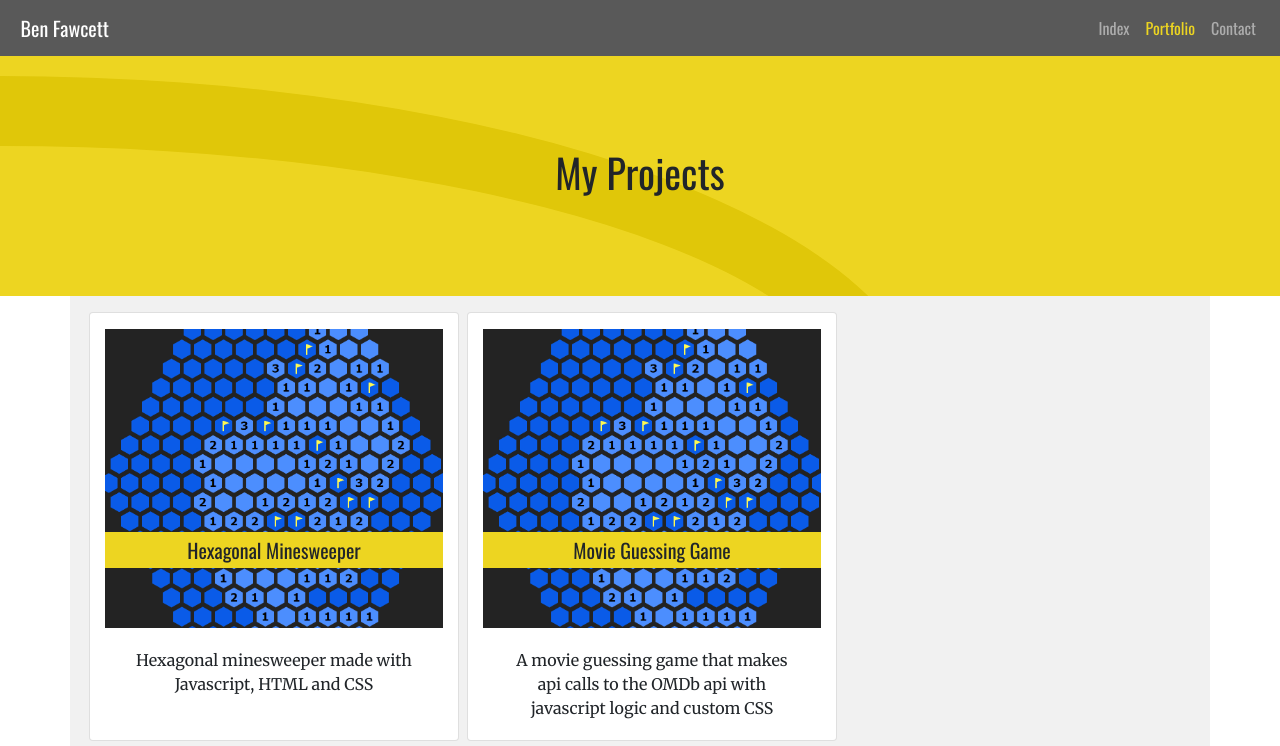
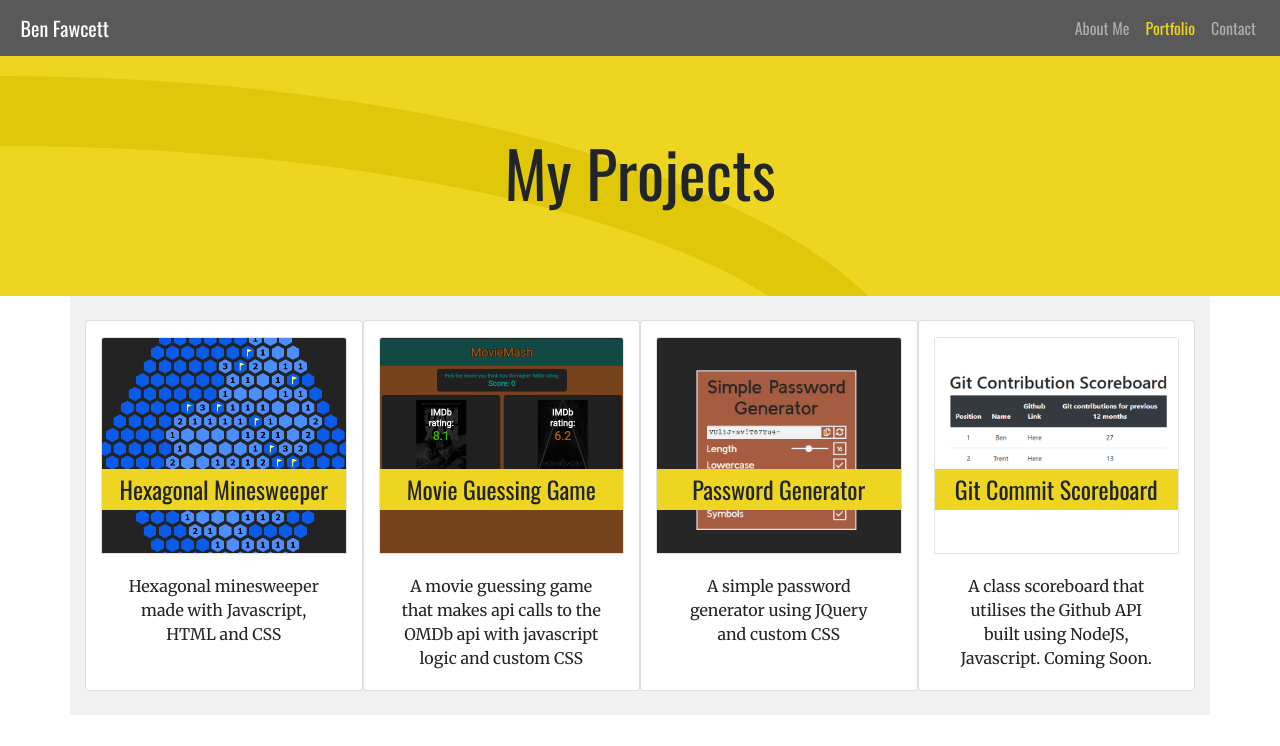
Before and after one commit to hexagonatron/Portfolio, a plain HTML site: page portfolio.html in a window 1280 px wide. Shown: the top 746 px of the page. Drawn offline with nearby package versions, Linux system fonts and the light colour scheme; a web font is replaced by a local one.

Commit message:
Folio cards done

```diff
--- a/css/style.css
+++ b/css/style.css
@@ -22,6 +22,10 @@ nav .navbar-nav .active {
 
 h1 {
     z-index: 2;
+}
+
+.page-heading {
+    font-size: 4rem;
 }
 
 h3 {
@@ -134,12 +138,24 @@ footer {
     border: 70px #e0c709 solid ;
 }
 
+
+
 .card {
     font-family: 'Merriweather';
+    box-sizing: border-box;
 }
 
 .card-img-top {
     position: relative;
+    overflow: hidden;
+}
+
+.card-img-top img {
+    transition: transform 0.2s;
+}
+
+.card-img-top img:hover {
+    transform: scale(1.25);
 }
 
 .card-img-top .card-banner {
@@ -157,4 +173,5 @@ footer {
 .card-img-top .card-banner h5 {
     padding: 6px;
     margin: 0;
+    font-size: 1.5rem;
 }
--- a/portfolio.html
+++ b/portfolio.html
@@ -26,9 +26,9 @@
             </button>
             <div class="collapse navbar-collapse justify-content-end" id="navbarNavAltMarkup">
                 <div class="navbar-nav">
-                    <a class="nav-item nav-link" href="#">Index <span class="sr-only">(current)</span></a>
+                    <a class="nav-item nav-link" href="index.html">About Me <span class="sr-only">(current)</span></a>
                     <a class="nav-item nav-link active" href="#">Portfolio</a>
-                    <a class="nav-item nav-link" href="#">Contact</a>
+                    <a class="nav-item nav-link" href="contact.html">Contact</a>
                 </div>
             </div>
         </nav>
@@ -36,14 +36,14 @@
 
         <div class="row">
             <div class="col col-12 portfolio-hero d-flex align-items-center justify-content-center">
-                <h1>My Projects</h1>
+                <h1 class="page-heading">My Projects</h1>
             </div>
         </div>
 
-        <div class="container py-3 ">
-            <div class="row">
-                <div class="card col col-12 col-md-6 col-lg-4 pt-3 mb-2 mx-1">
-                    <div class="card-img-top">
+        <div class="container">
+            <div class="row py-3 align-items-stretch justify-content-center">
+                <div class="card col col-12 col-md-6 col-lg-4 col-xl-3 my-2">
+                    <div class="card-img-top border mt-3">
                         <img src="img/hex-sweeper.jpg" alt="" class="img-fluid">
                         <div class="card-banner">
                             <h5>Hexagonal Minesweeper</h5>
@@ -55,9 +55,9 @@
                         </p>
                     </div>
                 </div>
-                <div class="card col col-12 col-md-6 col-lg-4 pt-3 mb-2 mx-1">
-                    <div class="card-img-top">
-                        <img src="img/hex-sweeper.jpg" alt="" class="img-fluid">
+                <div class="card col col-12 col-md-6 col-lg-4 col-xl-3 my-2">
+                    <div class="card-img-top border mt-3">
+                        <img src="img/movie-mash.jpg" alt="" class="img-fluid">
                         <div class="card-banner">
                             <h5>Movie Guessing Game</h5>
                         </div>
@@ -69,17 +69,29 @@
                         </p>
                     </div>
                 </div>
-                <div class="card col col-12 col-md-6 col-lg-4 pt-3 mb-2 mx-1">
-                    <div class="card-img-top">
-                        <img src="img/hex-sweeper.jpg" alt="" class="img-fluid">
+                <div class="card col col-12 col-md-6 col-lg-4 col-xl-3 my-2">
+                    <div class="card-img-top border mt-3">
+                        <img src="img/pass-gen.jpg" alt="" class="img-fluid">
                         <div class="card-banner">
-                            <h5>Movie Guessing Game</h5>
+                            <h5>Password Generator</h5>
                         </div>
                     </div>
                     <div class="card-body">
                         <p class="card-text text-center">
-                            A movie guessing game that makes api calls to the OMDb api with javascript logic and custom
-                            CSS
+                            A simple password generator using JQuery and custom CSS
+                        </p>
+                    </div>
+                </div>
+                <div class="card col col-12 col-md-6 col-lg-4 col-xl-3 my-2">
+                    <div class="card-img-top border mt-3">
+                        <img src="img/git-board.jpg" alt="" class="img-fluid">
+                        <div class="card-banner">
+                            <h5>Git Commit Scoreboard</h5>
+                        </div>
+                    </div>
+                    <div class="card-body">
+                        <p class="card-text text-center">
+                            A class scoreboard that utilises the Github API built using NodeJS, Javascript. Coming Soon.
                         </p>
                     </div>
                 </div>
```
Also changed, not shown: index.html (+2 -2 lines), img/git-board.jpg (added), img/movie-mash.jpg (added), img/pass-gen.jpg (added).
